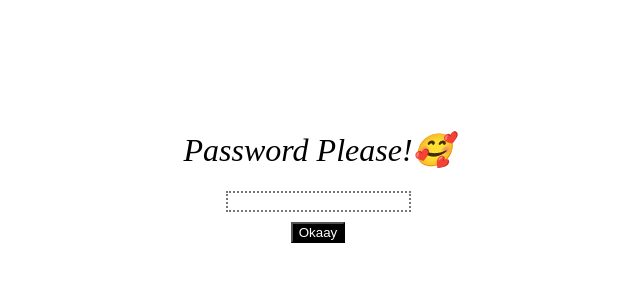
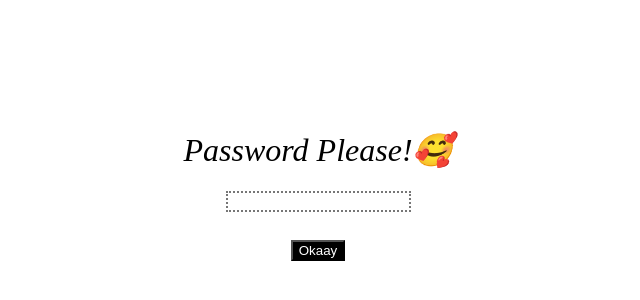
Before and after one commit to Naheedawahab/for_you, a plain HTML site: page index.html in a window 1280 px wide. Shown: the part 206-506 px from the top of the page, without its empty margins (322-962 px from the left). Drawn offline with Linux system fonts and the light colour scheme.

Commit message:
Update index.html

```diff
--- a/index.html
+++ b/index.html
@@ -10,7 +10,7 @@
         <div id="div1">
             <h1>Password Please!🥰</h1>
         </div>
-        <input type="password" id="pass">
+        <input type="password" id="pass"><br>
         <button id="pass" onclick="passfn()">Okaay</button>
 	</body>
     <script>
```
